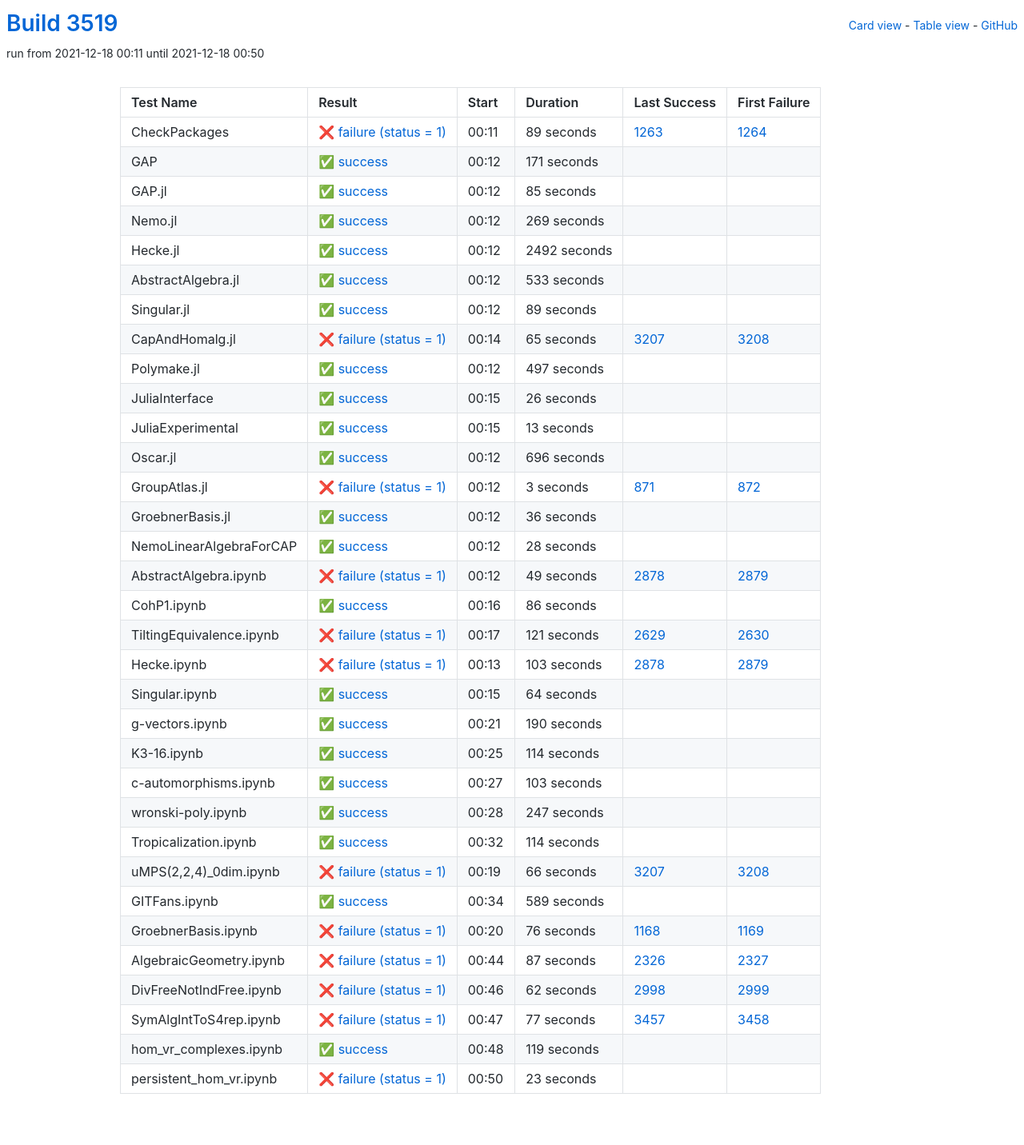
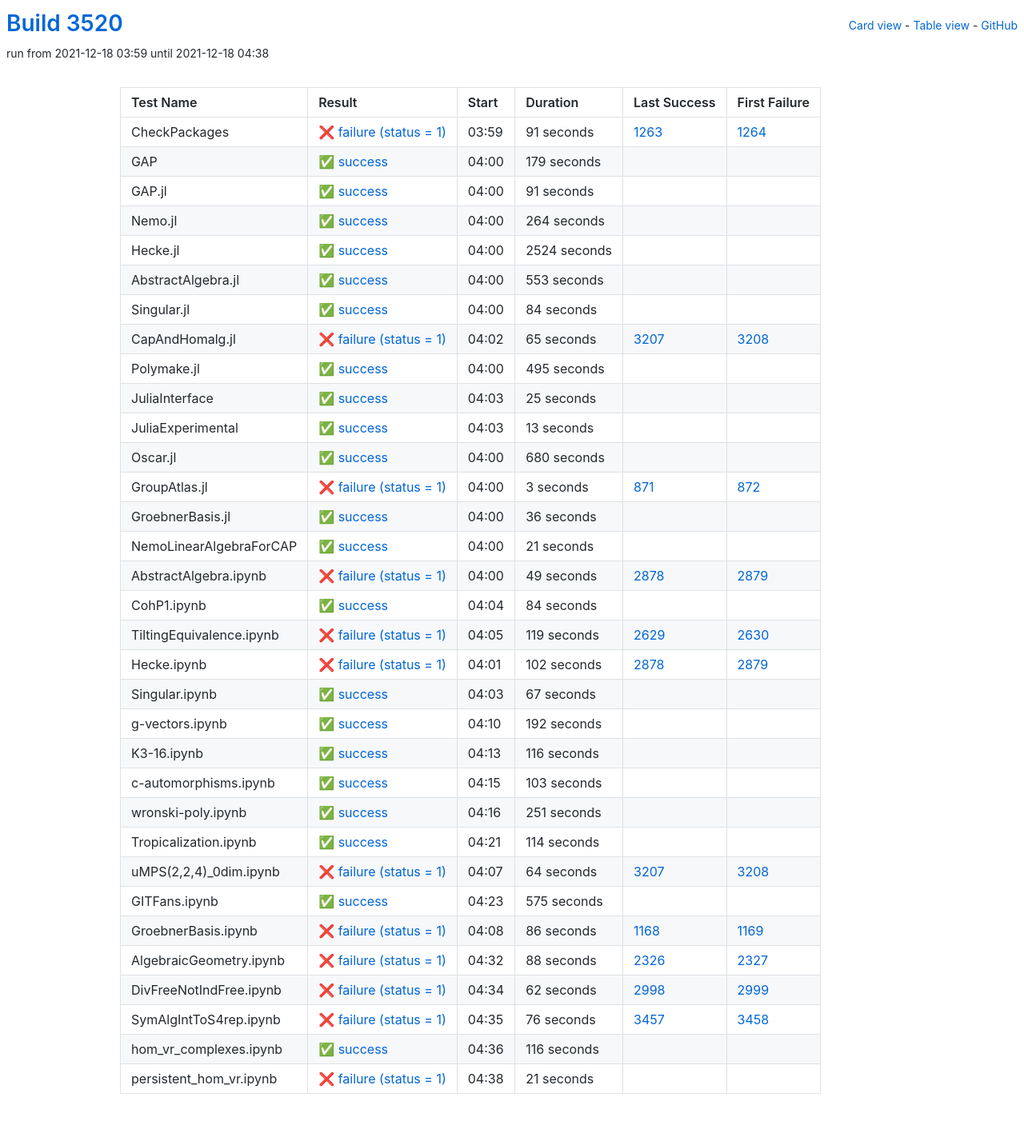
Before and after one commit to oscar-system/oscar-ci-status-stable, a Jekyll site: the page built from table.html, in a window 1280 px wide. Shown: the whole page at 80% size. Built offline with Jekyll 4.4.1, drawn with Linux system fonts in a browser that asks for light colours.

Commit message:
Build #3520

```diff
--- a/_data/ci.yml
+++ b/_data/ci.yml
@@ -1,6 +1,6 @@
 ---
-build: 3519
-build_url: https://oscarci.mathematik.uni-kl.de/job/oscar-stable/3519/
+build: 3520
+build_url: https://oscarci.mathematik.uni-kl.de/job/oscar-stable/3520/
 job: oscar-stable
 organization: oscar-system
 repo: oscar-ci-status-stable
@@ -8,92 +8,92 @@ repourl: https://github.com/oscar-system/oscar-ci-status-stable
 tests:
 - name: CheckPackages
   id: checkpackages
-  log: https://oscarci.mathematik.uni-kl.de/job/oscar-stable/3519/artifact/logs/build-3519/CheckPackages.log
-  start: 2021-12-18 00:11
+  log: https://oscarci.mathematik.uni-kl.de/job/oscar-stable/3520/artifact/logs/build-3520/CheckPackages.log
+  start: 2021-12-18 03:59
   success: false
   exitcode: 1
   status: failure
-  duration: 89
+  duration: 91
   last_success: 1263
   last_success_url: https://oscarci.mathematik.uni-kl.de/job/oscar-stable/1263/
   first_failure: 1264
   first_failure_url: https://oscarci.mathematik.uni-kl.de/job/oscar-stable/1264/
 - name: GAP
   id: gap
-  log: https://oscarci.mathematik.uni-kl.de/job/oscar-stable/3519/artifact/logs/build-3519/GAP.log
-  start: 2021-12-18 00:12
+  log: https://oscarci.mathematik.uni-kl.de/job/oscar-stable/3520/artifact/logs/build-3520/GAP.log
+  start: 2021-12-18 04:00
   success: true
   exitcode: 0
   status: success
-  duration: 171
+  duration: 179
   last_success: false
   last_success_url:
   first_failure: false
   first_failure_url:
 - name: GAP.jl
   id: gap-jl
-  log: https://oscarci.mathematik.uni-kl.de/job/oscar-stable/3519/artifact/logs/build-3519/GAP.jl.log
-  start: 2021-12-18 00:12
+  log: https://oscarci.mathematik.uni-kl.de/job/oscar-stable/3520/artifact/logs/build-3520/GAP.jl.log
+  start: 2021-12-18 04:00
   success: true
   exitcode: 0
   status: success
-  duration: 85
+  duration: 91
   last_success: false
   last_success_url:
   first_failure: false
   first_failure_url:
 - name: Nemo.jl
   id: nemo-jl
-  log: https://oscarci.mathematik.uni-kl.de/job/oscar-stable/3519/artifact/logs/build-3519/Nemo.jl.log
-  start: 2021-12-18 00:12
+  log: https://oscarci.mathematik.uni-kl.de/job/oscar-stable/3520/artifact/logs/build-3520/Nemo.jl.log
+  start: 2021-12-18 04:00
   success: true
   exitcode: 0
   status: success
-  duration: 269
+  duration: 264
   last_success: false
   last_success_url:
   first_failure: false
   first_failure_url:
 - name: Hecke.jl
   id: hecke-jl
-  log: https://oscarci.mathematik.uni-kl.de/job/oscar-stable/3519/artifact/logs/build-3519/Hecke.jl.log
-  start: 2021-12-18 00:12
+  log: https://oscarci.mathematik.uni-kl.de/job/oscar-stable/3520/artifact/logs/build-3520/Hecke.jl.log
+  start: 2021-12-18 04:00
   success: true
   exitcode: 0
   status: success
-  duration: 2492
+  duration: 2524
   last_success: false
   last_success_url:
   first_failure: false
   first_failure_url:
 - name: AbstractAlgebra.jl
   id: abstractalgebra-jl
-  log: https://oscarci.mathematik.uni-kl.de/job/oscar-stable/3519/artifact/logs/build-3519/AbstractAlgebra.jl.log
-  start: 2021-12-18 00:12
+  log: https://oscarci.mathematik.uni-kl.de/job/oscar-stable/3520/artifact/logs/build-3520/AbstractAlgebra.jl.log
+  start: 2021-12-18 04:00
   success: true
   exitcode: 0
   status: success
-  duration: 533
+  duration: 553
   last_success: false
   last_success_url:
   first_failure: false
   first_failure_url:
 - name: Singular.jl
   id: singular-jl
-  log: https://oscarci.mathematik.uni-kl.de/job/oscar-stable/3519/artifact/logs/build-3519/Singular.jl.log
-  start: 2021-12-18 00:12
+  log: https://oscarci.mathematik.uni-kl.de/job/oscar-stable/3520/artifact/logs/build-3520/Singular.jl.log
+  start: 2021-12-18 04:00
   success: true
   exitcode: 0
   status: success
-  duration: 89
+  duration: 84
   last_success: false
   last_success_url:
   first_failure: false
   first_failure_url:
 - name: CapAndHomalg.jl
   id: capandhomalg-jl
-  log: https://oscarci.mathematik.uni-kl.de/job/oscar-stable/3519/artifact/logs/build-3519/CapAndHomalg.jl.log
-  start: 2021-12-18 00:14
+  log: https://oscarci.mathematik.uni-kl.de/job/oscar-stable/3520/artifact/logs/build-3520/CapAndHomalg.jl.log
+  start: 2021-12-18 04:02
   success: false
   exitcode: 1
   status: failure
@@ -104,32 +104,32 @@ tests:
   first_failure_url: https://oscarci.mathematik.uni-kl.de/job/oscar-stable/3208/
 - name: Polymake.jl
   id: polymake-jl
-  log: https://oscarci.mathematik.uni-kl.de/job/oscar-stable/3519/artifact/logs/build-3519/Polymake.jl.log
-  start: 2021-12-18 00:12
+  log: https://oscarci.mathematik.uni-kl.de/job/oscar-stable/3520/artifact/logs/build-3520/Polymake.jl.log
+  start: 2021-12-18 04:00
   success: true
   exitcode: 0
   status: success
-  duration: 497
+  duration: 495
   last_success: false
   last_success_url:
   first_failure: false
   first_failure_url:
 - name: JuliaInterface
   id: juliainterface
-  log: https://oscarci.mathematik.uni-kl.de/job/oscar-stable/3519/artifact/logs/build-3519/JuliaInterface.log
-  start: 2021-12-18 00:15
+  log: https://oscarci.mathematik.uni-kl.de/job/oscar-stable/3520/artifact/logs/build-3520/JuliaInterface.log
+  start: 2021-12-18 04:03
   success: true
   exitcode: 0
   status: success
-  duration: 26
+  duration: 25
   last_success: false
   last_success_url:
   first_failure: false
   first_failure_url:
 - name: JuliaExperimental
   id: juliaexperimental
-  log: https://oscarci.mathematik.uni-kl.de/job/oscar-stable/3519/artifact/logs/build-3519/JuliaExperimental.log
-  start: 2021-12-18 00:15
+  log: https://oscarci.mathematik.uni-kl.de/job/oscar-stable/3520/artifact/logs/build-3520/JuliaExperimental.log
+  start: 2021-12-18 04:03
   success: true
   exitcode: 0
   status: success
@@ -140,20 +140,20 @@ tests:
   first_failure_url:
 - name: Oscar.jl
   id: oscar-jl
-  log: https://oscarci.mathematik.uni-kl.de/job/oscar-stable/3519/artifact/logs/build-3519/Oscar.jl.log
-  start: 2021-12-18 00:12
+  log: https://oscarci.mathematik.uni-kl.de/job/oscar-stable/3520/artifact/logs/build-3520/Oscar.jl.log
+  start: 2021-12-18 04:00
   success: true
   exitcode: 0
   status: success
-  duration: 696
+  duration: 680
   last_success: false
   last_success_url:
   first_failure: false
   first_failure_url:
 - name: GroupAtlas.jl
   id: groupatlas-jl
-  log: https://oscarci.mathematik.uni-kl.de/job/oscar-stable/3519/artifact/logs/build-3519/GroupAtlas.jl.log
-  start: 2021-12-18 00:12
+  log: https://oscarci.mathematik.uni-kl.de/job/oscar-stable/3520/artifact/logs/build-3520/GroupAtlas.jl.log
+  start: 2021-12-18 04:00
   success: false
   exitcode: 1
   status: failure
@@ -164,8 +164,8 @@ tests:
   first_failure_url: https://oscarci.mathematik.uni-kl.de/job/oscar-stable/872/
 - name: GroebnerBasis.jl
   id: groebnerbasis-jl
-  log: https://oscarci.mathematik.uni-kl.de/job/oscar-stable/3519/artifact/logs/build-3519/GroebnerBasis.jl.log
-  start: 2021-12-18 00:12
+  log: https://oscarci.mathematik.uni-kl.de/job/oscar-stable/3520/artifact/logs/build-3520/GroebnerBasis.jl.log
+  start: 2021-12-18 04:00
   success: true
   exitcode: 0
   status: success
@@ -176,20 +176,20 @@ tests:
   first_failure_url:
 - name: NemoLinearAlgebraForCAP
   id: nemolinearalgebraforcap
-  log: https://oscarci.mathematik.uni-kl.de/job/oscar-stable/3519/artifact/logs/build-3519/NemoLinearAlgebraForCAP.log
-  start: 2021-12-18 00:12
+  log: https://oscarci.mathematik.uni-kl.de/job/oscar-stable/3520/artifact/logs/build-3520/NemoLinearAlgebraForCAP.log
+  start: 2021-12-18 04:00
   success: true
   exitcode: 0
   status: success
-  duration: 28
+  duration: 21
   last_success: false
   last_success_url:
   first_failure: false
   first_failure_url:
 - name: AbstractAlgebra.ipynb
   id: abstractalgebra-ipynb
-  log: https://oscarci.mathematik.uni-kl.de/job/oscar-stable/3519/artifact/logs/build-3519/AbstractAlgebra.ipynb.log
-  start: 2021-12-18 00:12
+  log: https://oscarci.mathematik.uni-kl.de/job/oscar-stable/3520/artifact/logs/build-3520/AbstractAlgebra.ipynb.log
+  start: 2021-12-18 04:00
   success: false
   exitcode: 1
   status: failure
@@ -200,80 +200,80 @@ tests:
   first_failure_url: https://oscarci.mathematik.uni-kl.de/job/oscar-stable/2879/
 - name: CohP1.ipynb
   id: cohp1-ipynb
-  log: https://oscarci.mathematik.uni-kl.de/job/oscar-stable/3519/artifact/logs/build-3519/CohP1.ipynb.log
-  start: 2021-12-18 00:16
+  log: https://oscarci.mathematik.uni-kl.de/job/oscar-stable/3520/artifact/logs/build-3520/CohP1.ipynb.log
+  start: 2021-12-18 04:04
   success: true
   exitcode: 0
   status: success
-  duration: 86
+  duration: 84
   last_success: false
   last_success_url:
   first_failure: false
   first_failure_url:
 - name: TiltingEquivalence.ipynb
   id: tiltingequivalence-ipynb
-  log: https://oscarci.mathematik.uni-kl.de/job/oscar-stable/3519/artifact/logs/build-3519/TiltingEquivalence.ipynb.log
-  start: 2021-12-18 00:17
+  log: https://oscarci.mathematik.uni-kl.de/job/oscar-stable/3520/artifact/logs/build-3520/TiltingEquivalence.ipynb.log
+  start: 2021-12-18 04:05
   success: false
   exitcode: 1
   status: failure
-  duration: 121
+  duration: 119
   last_success: 2629
   last_success_url: https://oscarci.mathematik.uni-kl.de/job/oscar-stable/2629/
   first_failure: 2630
   first_failure_url: https://oscarci.mathematik.uni-kl.de/job/oscar-stable/2630/
 - name: Hecke.ipynb
   id: hecke-ipynb
-  log: https://oscarci.mathematik.uni-kl.de/job/oscar-stable/3519/artifact/logs/build-3519/Hecke.ipynb.log
-  start: 2021-12-18 00:13
+  log: https://oscarci.mathematik.uni-kl.de/job/oscar-stable/3520/artifact/logs/build-3520/Hecke.ipynb.log
+  start: 2021-12-18 04:01
   success: false
   exitcode: 1
   status: failure
-  duration: 103
+  duration: 102
   last_success: 2878
   last_success_url: https://oscarci.mathematik.uni-kl.de/job/oscar-stable/2878/
   first_failure: 2879
   first_failure_url: https://oscarci.mathematik.uni-kl.de/job/oscar-stable/2879/
 - name: Singular.ipynb
   id: singular-ipynb
-  log: https://oscarci.mathematik.uni-kl.de/job/oscar-stable/3519/artifact/logs/build-3519/Singular.ipynb.log
-  start: 2021-12-18 00:15
+  log: https://oscarci.mathematik.uni-kl.de/job/oscar-stable/3520/artifact/logs/build-3520/Singular.ipynb.log
+  start: 2021-12-18 04:03
   success: true
   exitcode: 0
   status: success
-  duration: 64
+  duration: 67
   last_success: false
   last_success_url:
   first_failure: false
   first_failure_url:
 - name: g-vectors.ipynb
   id: g-vectors-ipynb
-  log: https://oscarci.mathematik.uni-kl.de/job/oscar-stable/3519/artifact/logs/build-3519/g-vectors.ipynb.log
-  start: 2021-12-18 00:21
+  log: https://oscarci.mathematik.uni-kl.de/job/oscar-stable/3520/artifact/logs/build-3520/g-vectors.ipynb.log
+  start: 2021-12-18 04:10
   success: true
   exitcode: 0
   status: success
-  duration: 190
+  duration: 192
   last_success: false
   last_success_url:
   first_failure: false
   first_failure_url:
 - name: K3-16.ipynb
   id: k3-16-ipynb
-  log: https://oscarci.mathematik.uni-kl.de/job/oscar-stable/3519/artifact/logs/build-3519/K3-16.ipynb.log
-  start: 2021-12-18 00:25
+  log: https://oscarci.mathematik.uni-kl.de/job/oscar-stable/3520/artifact/logs/build-3520/K3-16.ipynb.log
+  start: 2021-12-18 04:13
   success: true
   exitcode: 0
   status: success
-  duration: 114
+  duration: 116
   last_success: false
   last_success_url:
   first_failure: false
   first_failure_url:
 - name: c-automorphisms.ipynb
   id: c-automorphisms-ipynb
-  log: https://oscarci.mathematik.uni-kl.de/job/oscar-stable/3519/artifact/logs/build-3519/c-automorphisms.ipynb.log
-  start: 2021-12-18 00:27
+  log: https://oscarci.mathematik.uni-kl.de/job/oscar-stable/3520/artifact/logs/build-3520/c-automorphisms.ipynb.log
+  start: 2021-12-18 04:15
   success: true
   exitcode: 0
   status: success
@@ -284,20 +284,20 @@ tests:
   first_failure_url:
 - name: wronski-poly.ipynb
   id: wronski-poly-ipynb
-  log: https://oscarci.mathematik.uni-kl.de/job/oscar-stable/3519/artifact/logs/build-3519/wronski-poly.ipynb.log
-  start: 2021-12-18 00:28
+  log: https://oscarci.mathematik.uni-kl.de/job/oscar-stable/3520/artifact/logs/build-3520/wronski-poly.ipynb.log
+  start: 2021-12-18 04:16
   success: true
   exitcode: 0
   status: success
-  duration: 247
+  duration: 251
   last_success: false
   last_success_url:
   first_failure: false
   first_failure_url:
 - name: Tropicalization.ipynb
   id: tropicalization-ipynb
-  log: https://oscarci.mathematik.uni-kl.de/job/oscar-stable/3519/artifact/logs/build-3519/Tropicalization.ipynb.log
-  start: 2021-12-18 00:32
+  log: https://oscarci.mathematik.uni-kl.de/job/oscar-stable/3520/artifact/logs/build-3520/Tropicalization.ipynb.log
+  start: 2021-12-18 04:21
   success: true
   exitcode: 0
   status: success
@@ -308,56 +308,56 @@ tests:
   first_failure_url:
 - name: uMPS(2,2,4)_0dim.ipynb
   id: umps-2-2-4-0dim-ipynb
-  log: https://oscarci.mathematik.uni-kl.de/job/oscar-stable/3519/artifact/logs/build-3519/uMPS-2-2-4-_0dim.ipynb.log
-  start: 2021-12-18 00:19
+  log: https://oscarci.mathematik.uni-kl.de/job/oscar-stable/3520/artifact/logs/build-3520/uMPS-2-2-4-_0dim.ipynb.log
+  start: 2021-12-18 04:07
   success: false
   exitcode: 1
   status: failure
-  duration: 66
+  duration: 64
   last_success: 3207
   last_success_url: https://oscarci.mathematik.uni-kl.de/job/oscar-stable/3207/
   first_failure: 3208
   first_failure_url: https://oscarci.mathematik.uni-kl.de/job/oscar-stable/3208/
 - name: GITFans.ipynb
   id: gitfans-ipynb
-  log: https://oscarci.mathematik.uni-kl.de/job/oscar-stable/3519/artifact/logs/build-3519/GITFans.ipynb.log
-  start: 2021-12-18 00:34
+  log: https://oscarci.mathematik.uni-kl.de/job/oscar-stable/3520/artifact/logs/build-3520/GITFans.ipynb.log
+  start: 2021-12-18 04:23
   success: true
   exitcode: 0
   status: success
-  duration: 589
+  duration: 575
   last_success: false
   last_success_url:
   first_failure: false
   first_failure_url:
 - name: GroebnerBasis.ipynb
   id: groebnerbasis-ipynb
-  log: https://oscarci.mathematik.uni-kl.de/job/oscar-stable/3519/artifact/logs/build-3519/GroebnerBasis.ipynb.log
-  start: 2021-12-18 00:20
+  log: https://oscarci.mathematik.uni-kl.de/job/oscar-stable/3520/artifact/logs/build-3520/GroebnerBasis.ipynb.log
+  start: 2021-12-18 04:08
   success: false
   exitcode: 1
   status: failure
-  duration: 76
+  duration: 86
   last_success: 1168
   last_success_url: https://oscarci.mathematik.uni-kl.de/job/oscar-stable/1168/
   first_failure: 1169
   first_failure_url: https://oscarci.mathematik.uni-kl.de/job/oscar-stable/1169/
 - name: AlgebraicGeometry.ipynb
   id: algebraicgeometry-ipynb
-  log: https://oscarci.mathematik.uni-kl.de/job/oscar-stable/3519/artifact/logs/build-3519/AlgebraicGeometry.ipynb.log
-  start: 2021-12-18 00:44
+  log: https://oscarci.mathematik.uni-kl.de/job/oscar-stable/3520/artifact/logs/build-3520/AlgebraicGeometry.ipynb.log
+  start: 2021-12-18 04:32
   success: false
   exitcode: 1
   status: failure
-  duration: 87
+  duration: 88
   last_success: 2326
   last_success_url: https://oscarci.mathematik.uni-kl.de/job/oscar-stable/2326/
   first_failure: 2327
   first_failure_url: https://oscarci.mathematik.uni-kl.de/job/oscar-stable/2327/
 - name: DivFreeNotIndFree.ipynb
   id: divfreenotindfree-ipynb
-  log: https://oscarci.mathematik.uni-kl.de/job/oscar-stable/3519/artifact/logs/build-3519/DivFreeNotIndFree.ipynb.log
-  start: 2021-12-18 00:46
+  log: https://oscarci.mathematik.uni-kl.de/job/oscar-stable/3520/artifact/logs/build-3520/DivFreeNotIndFree.ipynb.log
+  start: 2021-12-18 04:34
   success: false
   exitcode: 1
   status: failure
@@ -368,36 +368,36 @@ tests:
   first_failure_url: https://oscarci.mathematik.uni-kl.de/job/oscar-stable/2999/
 - name: SymAlgIntToS4rep.ipynb
   id: symalginttos4rep-ipynb
-  log: https://oscarci.mathematik.uni-kl.de/job/oscar-stable/3519/artifact/logs/build-3519/SymAlgIntToS4rep.ipynb.log
-  start: 2021-12-18 00:47
+  log: https://oscarci.mathematik.uni-kl.de/job/oscar-stable/3520/artifact/logs/build-3520/SymAlgIntToS4rep.ipynb.log
+  start: 2021-12-18 04:35
   success: false
   exitcode: 1
   status: failure
-  duration: 77
+  duration: 76
   last_success: 3457
   last_success_url: https://oscarci.mathematik.uni-kl.de/job/oscar-stable/3457/
   first_failure: 3458
   first_failure_url: https://oscarci.mathematik.uni-kl.de/job/oscar-stable/3458/
 - name: hom_vr_complexes.ipynb
   id: hom-vr-complexes-ipynb
-  log: https://oscarci.mathematik.uni-kl.de/job/oscar-stable/3519/artifact/logs/build-3519/hom_vr_complexes.ipynb.log
-  start: 2021-12-18 00:48
+  log: https://oscarci.mathematik.uni-kl.de/job/oscar-stable/3520/artifact/logs/build-3520/hom_vr_complexes.ipynb.log
+  start: 2021-12-18 04:36
   success: true
   exitcode: 0
   status: success
-  duration: 119
+  duration: 116
   last_success: false
   last_success_url:
   first_failure: false
   first_failure_url:
 - name: persistent_hom_vr.ipynb
   id: persistent-hom-vr-ipynb
-  log: https://oscarci.mathematik.uni-kl.de/job/oscar-stable/3519/artifact/logs/build-3519/persistent_hom_vr.ipynb.log
-  start: 2021-12-18 00:50
+  log: https://oscarci.mathematik.uni-kl.de/job/oscar-stable/3520/artifact/logs/build-3520/persistent_hom_vr.ipynb.log
+  start: 2021-12-18 04:38
   success: false
   exitcode: 1
   status: failure
-  duration: 23
+  duration: 21
   last_success: false
   last_success_url:
   first_failure: false
```
Also changed, not shown: README.md.
